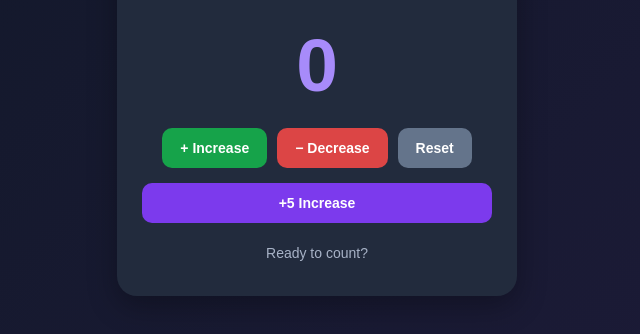
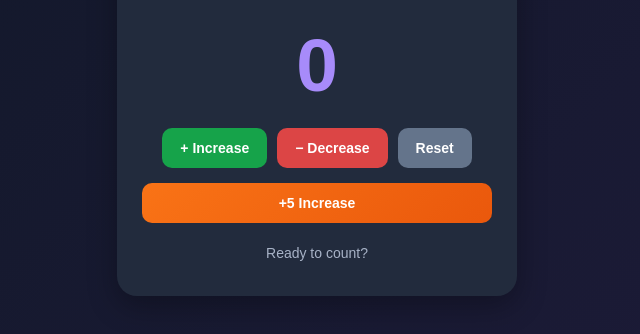
Before and after one commit to amit-k07/spirex-internship-10, a plain HTML site: page index.html in a window 1280 px wide. Shown: the part 300-634 px from the top of the page, without its empty margins (323-963 px from the left). Drawn offline with Linux system fonts and the light colour scheme.

Commit message:
Update background and text color for .increase-five
Changed background color to a gradient and updated text color.

```diff
--- a/style.css
+++ b/style.css
@@ -84,9 +84,10 @@ button:active {
 }
 
 .increase-five {
-    background: #7c3aed;
+    background: linear-gradient(135deg, #f97316, #ea580c);
     width: 100%;
     margin-top: 15px;
+    color: white;
 }
 
 #message {
```
